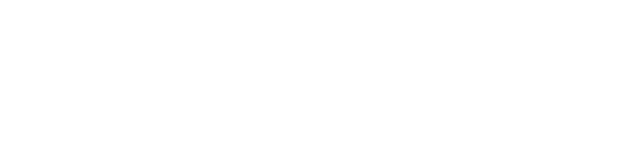
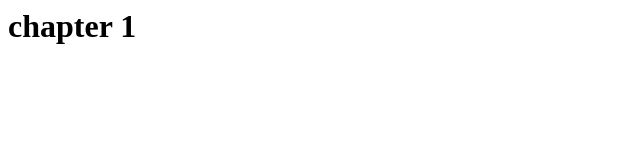
Before and after one commit to rawlmp/rose-work, a plain HTML site: page project/index.html in a window 1280 px wide. Shown: the whole page, without its empty margins (0-640 px from the left). Drawn offline with Linux system fonts and the light colour scheme.

Commit message:
chapter 1

```diff
--- a/project/index.html
+++ b/project/index.html
@@ -2,4 +2,7 @@
     <head>
         <title>index</title>
     </head>
+    <body>
+        <h1> chapter 1</h1>
+    </body>
 </html>
```
